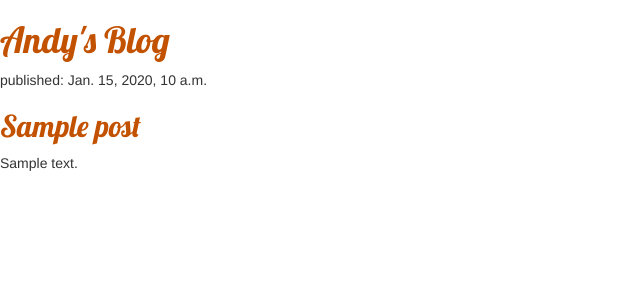
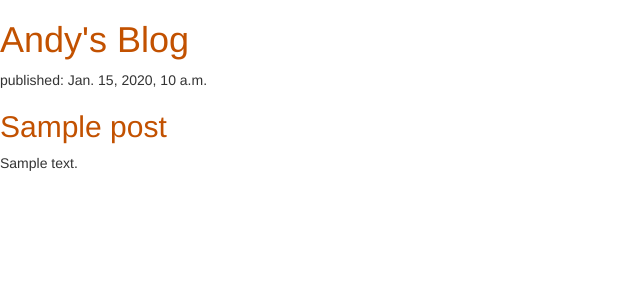
Before and after one commit to axm1414/my-first-blog, a Django app: page / in a window 1280 px wide. Shown: the top 300 px of the page, without its empty margins (0-640 px from the left). Run offline with Django 3.2, Linux system fonts and the light colour scheme; tables that the repository leaves empty hold one stand-in row (values such as "Sample post"); some libraries are stand-ins or nearby versions.

Commit message:
Test with posts

```diff
--- a/blog/static/css/blog.css
+++ b/blog/static/css/blog.css
@@ -1,4 +1,3 @@
 h1 a, h2 a {
     color: #C25100;
-    font-family: 'Lobster';
 }
--- a/blog/templates/blog/post_list.html
+++ b/blog/templates/blog/post_list.html
@@ -5,7 +5,6 @@
         <link rel="stylesheet" href="//maxcdn.bootstrapcdn.com/bootstrap/3.2.0/css/bootstrap.min.css">
         <link rel="stylesheet" href="//maxcdn.bootstrapcdn.com/bootstrap/3.2.0/css/bootstrap-theme.min.css">
         <link rel="stylesheet" href="{% static 'css/blog.css' %}">
-        <link href="//fonts.googleapis.com/css?family=Lobster&subset=latin,latin-ext" rel="stylesheet" type="text/css">
     </head>
     <body>
         <div>
```
